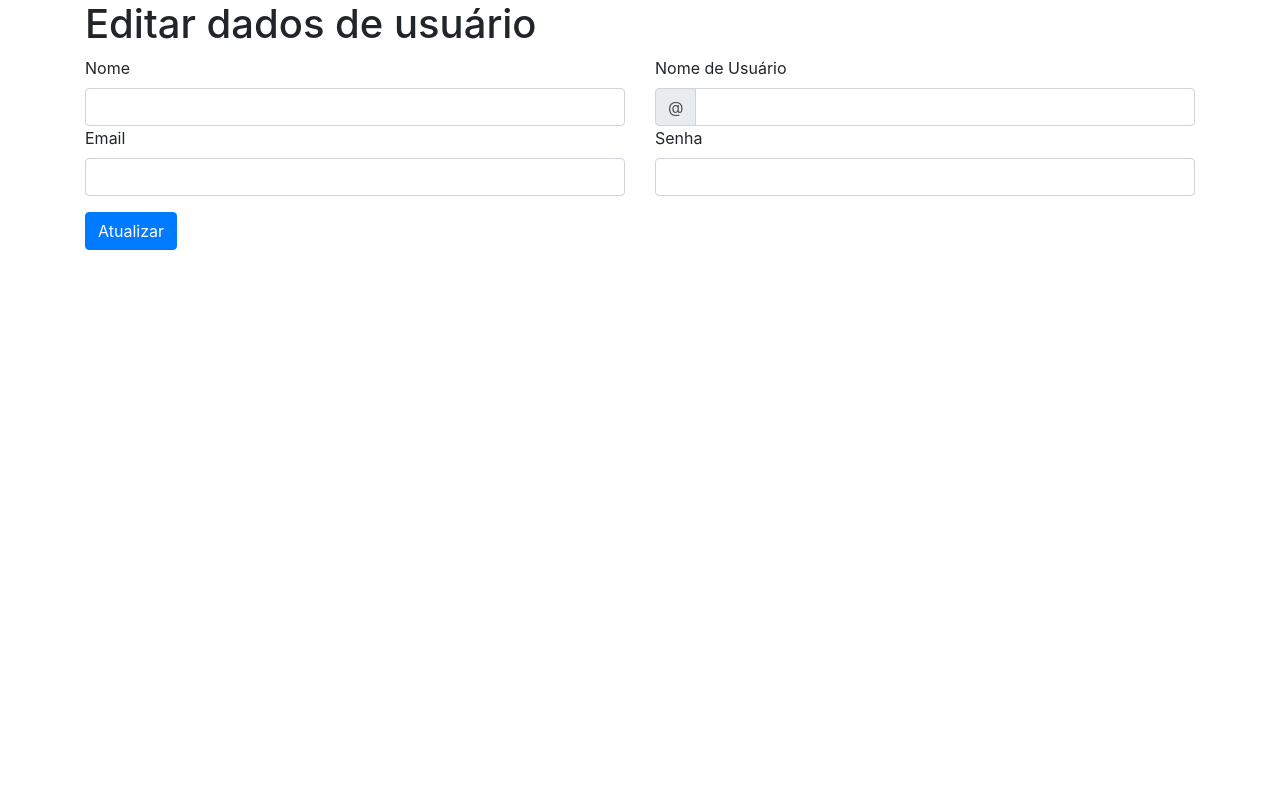
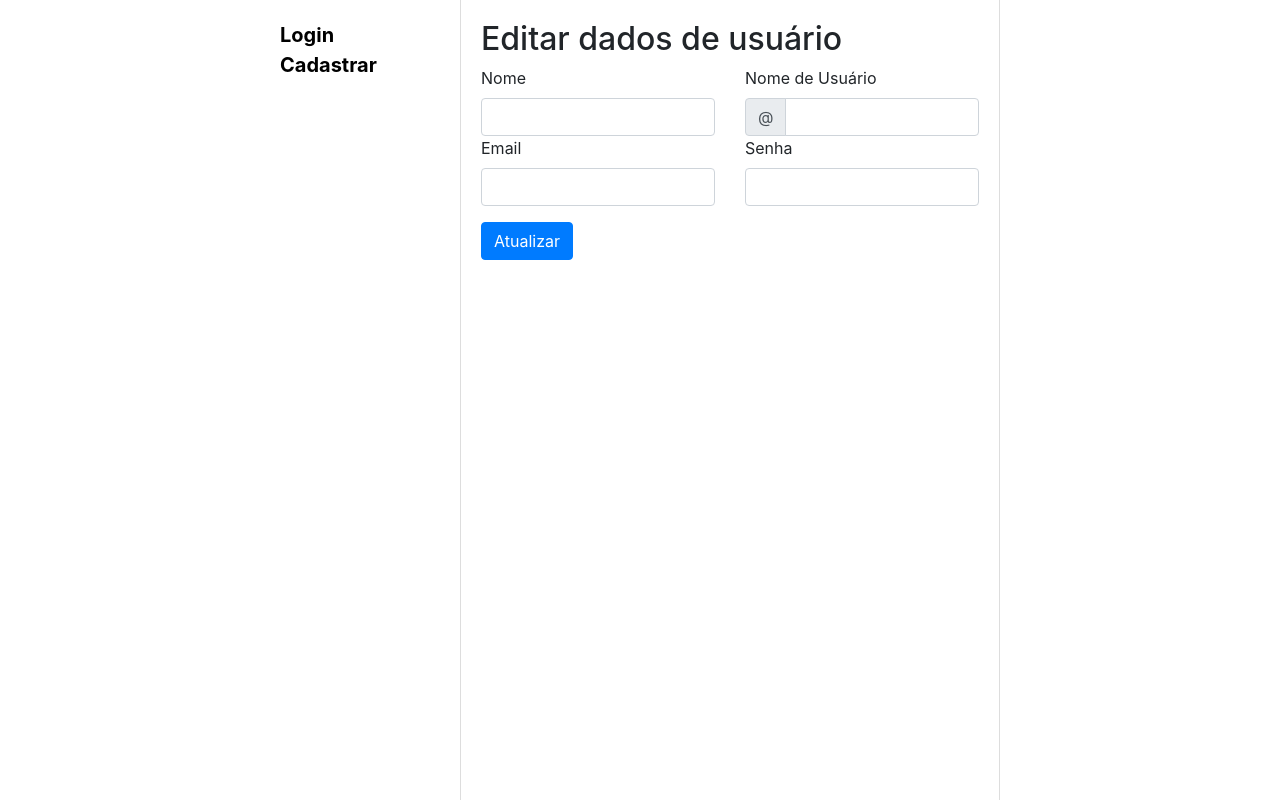
Before and after one commit to marizambarda/dragoniter, a React (Create React App) app in the folder frontend/my-app/: page /editprofile in a window 1280 px wide. Built offline with nearby package versions, Linux system fonts and the light colour scheme; no server answers; sample sign-in values are in the browser's storage.

Commit message:
implementação de hora de publicaçao do twitte

```diff
--- a/frontend/my-app/package.json
+++ b/frontend/my-app/package.json
@@ -13,6 +13,7 @@
     "bootstrap": "^4.5.3",
     "immer": "^7.0.14",
     "jsx": "^0.9.89",
+    "luxon": "^1.25.0",
     "node-sass": "^4.14.1",
     "react": "^17.0.1",
     "react-bootstrap": "^1.4.0",
--- a/frontend/my-app/src/App.scss
+++ b/frontend/my-app/src/App.scss
@@ -0,0 +1,3 @@
+.pagePadding{
+  padding: 20px;
+}
--- a/frontend/my-app/src/components/PageMenu/PageMenu.jsx
+++ b/frontend/my-app/src/components/PageMenu/PageMenu.jsx
@@ -41,10 +41,10 @@ function LoggedInMenu ({ loggedUser }) {
         <Col><Link to={`/mentions`}>Menções</Link></Col>
       </Row>
       <Row>
-        <Col><Link to={`/editprofile`}>Editar Informações</Link></Col>
+        <Col><Link to={`/${loggedUser.nickname}`}>Perfil</Link></Col>
       </Row>
       <Row>
-        <Col><Link to={`/${loggedUser.nickname}`}>Perfil</Link></Col>
+        <Col><Link to={`/editprofile`}>Editar Informações</Link></Col>
       </Row>
       <Row>
         <Col><a href={`#`} onClick={logout}>Sair</a></Col>
--- a/frontend/my-app/src/components/PostsList/PostsList.jsx
+++ b/frontend/my-app/src/components/PostsList/PostsList.jsx
@@ -3,6 +3,7 @@ import "./PostsList.scss";
 import axios from "axios";
 import { Link } from "react-router-dom";
 import { Button, Row, Col } from "react-bootstrap";
+import { DateTime } from 'luxon';
 import CreatePostForm from "../../components/CreatePostForm"
 import { FontAwesomeIcon } from '@fortawesome/react-fontawesome'
 import { faTrashAlt, faCommentDots } from '@fortawesome/free-solid-svg-icons'
@@ -39,26 +40,32 @@ function Post({post, loggedUser}){
   }
   return(
     <div className="post">
-      <Link to={`/${post.nickname}`}>
-        <div className="postAvatar">
+
+      <div className="postAvatar">
+        <Link to={`/${post.nickname}`}>
           <img src={post.avatar_url} className="rounded-circle" />
-        </div>
-      </Link>
+        </Link>
+      </div>
+
       <div className="postContent">
-        {isMe &&(
-          <Button className="btnDeletePost" variant="light" onClick={deleteTwitte}><FontAwesomeIcon icon={faTrashAlt} /></Button>
-          )
-        }
         <div className="userNamePostTimeline">
           <Link to={`/${post.nickname}`}>{post.name} <span className="timelineUserNickname"> @{post.nickname}</span> </Link>
         </div>
         <div><PostBody body={post.body}/></div>
+        <div className="showTime"><PostDateTime dateTime={post.created_at}/></div>
         <a href="#" className="replyIcon" onClick={toggleReplyForm}><FontAwesomeIcon icon={faCommentDots} /></a>
+
         {
           reply === true &&(
             <CreatePostForm defaultText={ `@${post.nickname} ` } buttonText={"Responder"} />
           )
         }
+      </div>
+
+      <div>
+        {isMe && (
+          <Button className="btnDeletePost" variant="light" onClick={deleteTwitte}><FontAwesomeIcon icon={faTrashAlt} /></Button>
+        )}
       </div>
     </div>
 
@@ -84,4 +91,10 @@ function PostBody({body}){
   })
 }
 
+function PostDateTime({dateTime}){
+  const dateTimeObject = DateTime.fromISO(dateTime).setLocale('pt')
+  //return dateTimeObject.toFormat("dd/MM/yyyy 'às' HH:mm")
+  return dateTimeObject.toRelative()
+}
+
 export default PostsList;
--- a/frontend/my-app/src/components/PostsList/PostsList.scss
+++ b/frontend/my-app/src/components/PostsList/PostsList.scss
@@ -53,5 +53,8 @@
       color: #aeaeaf ;
     }
   }
-
+  .showTime{
+    color: rgb(197, 194, 194);
+    font-size: 14px;
+  }
 }
--- a/frontend/my-app/src/pages/EditSignUpPage/EditSignUpPage.jsx
+++ b/frontend/my-app/src/pages/EditSignUpPage/EditSignUpPage.jsx
@@ -1,14 +1,17 @@
 import React, { useState, useEffect } from "react";
 import { useParams } from "react-router";
+import { useHistory } from "react-router-dom";
 import axios from "axios";
-import { Container, Row, Col, Form, InputGroup, FormControl, Button } from "react-bootstrap";
-//import './EditSignUpPage.scss'
+import { Container, Row, Col, Form, InputGroup, FormControl, Button, Alert } from "react-bootstrap";
+import PageWithMenu from "../../components/PageWithMenu";
 
-function EditSignUpPage({loggedUser, setIsLoggedIn}){
+function EditSignUpPage({loggedUser}){
+  const history = useHistory();
   const [name, setName] = useState("")
   const [nickname, setNickname] = useState("")
   const [email,setEmail] = useState("")
   const [password, setPassword] = useState("")
+  const [showSuccessMessage, setShowSuccessMessage] = useState(false)
 
   useEffect(()=>{
     if(loggedUser){
@@ -17,8 +20,9 @@ function EditSignUpPage({loggedUser, setIsLoggedIn}){
       setNickname(loggedUser.nickname)
     }
   }, [loggedUser])
-  async function FormSubmited(e){
+  async function formSubmited(e){
     e.preventDefault()
+    setShowSuccessMessage(false)
     try{
       const data = {
         name: name,
@@ -28,11 +32,12 @@ function EditSignUpPage({loggedUser, setIsLoggedIn}){
       if(password !== ""){
         data.password = password
       }
-      const response = await axios.put(`http://localhost:9000/me`, data, {
+      await axios.put(`http://localhost:9000/me`, data, {
         headers: {
           access_token: localStorage.getItem("access_token")
         }
       })
+      setShowSuccessMessage(true)
     } catch (error){
       if (error.response) {
         alert(error.response.data.error)
@@ -40,12 +45,18 @@ function EditSignUpPage({loggedUser, setIsLoggedIn}){
         throw error
       }
     }
-
   }
   return(
    <Container>
-     <h1>Editar dados de usuário</h1>
-      <Form className="form" onSubmit={FormSubmited}
+     <PageWithMenu loggedUser={loggedUser}>
+       <div className="pagePadding">
+          <h2>Editar dados de usuário</h2>
+          {showSuccessMessage && (
+            <Alert variant={'success'}>
+            Dados atualizados com sucesso!
+           </Alert>
+          )}
+          <Form className="form" onSubmit={formSubmited}
           >
             <Form.Group controlId="itemName">
             <Row>
@@ -98,6 +109,8 @@ function EditSignUpPage({loggedUser, setIsLoggedIn}){
               Atualizar
             </Button><br/><br/>
           </Form>
+        </div>
+      </PageWithMenu>
    </Container>
   )
 }
```
Also changed, not shown: 1 other file (tests, documents, lock files or other folders). Lines whose indentation alone changed are shown as unchanged.
